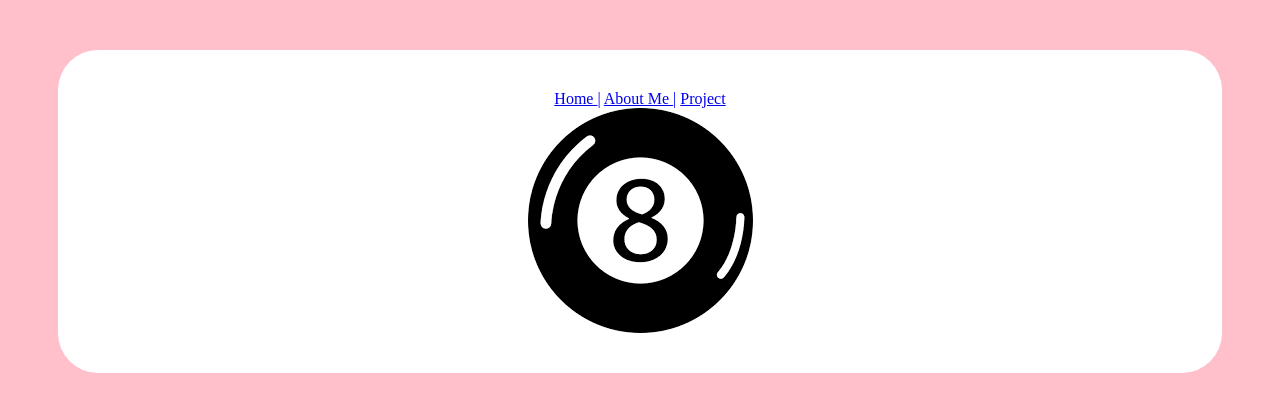
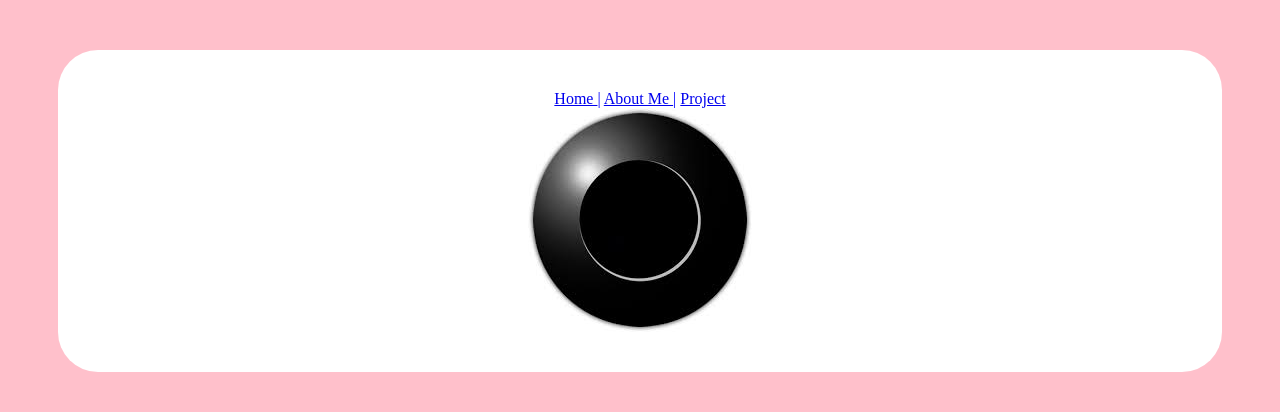
Before and after one commit to RubyMotulsky/RubyMotulsky.github.io, a plain HTML site: page eight_ball.html in a window 1280 px wide. Both pictures are taken after a click on the picture 640 px from the left and 220 px from the top of the page. Drawn offline with Linux system fonts and the light colour scheme.

Commit message:
switch the 8 ball

```diff
--- a/Main.js
+++ b/Main.js
@@ -5,5 +5,5 @@ function testjs (){
 }
 
 function shake8ball(){
-	document.getElementById ("the8"). src="images.png";
+	document.getElementById("the8").src="images.jpeg";
 }
```
Also changed, not shown: eight_ball.html (+1 -1 lines).
